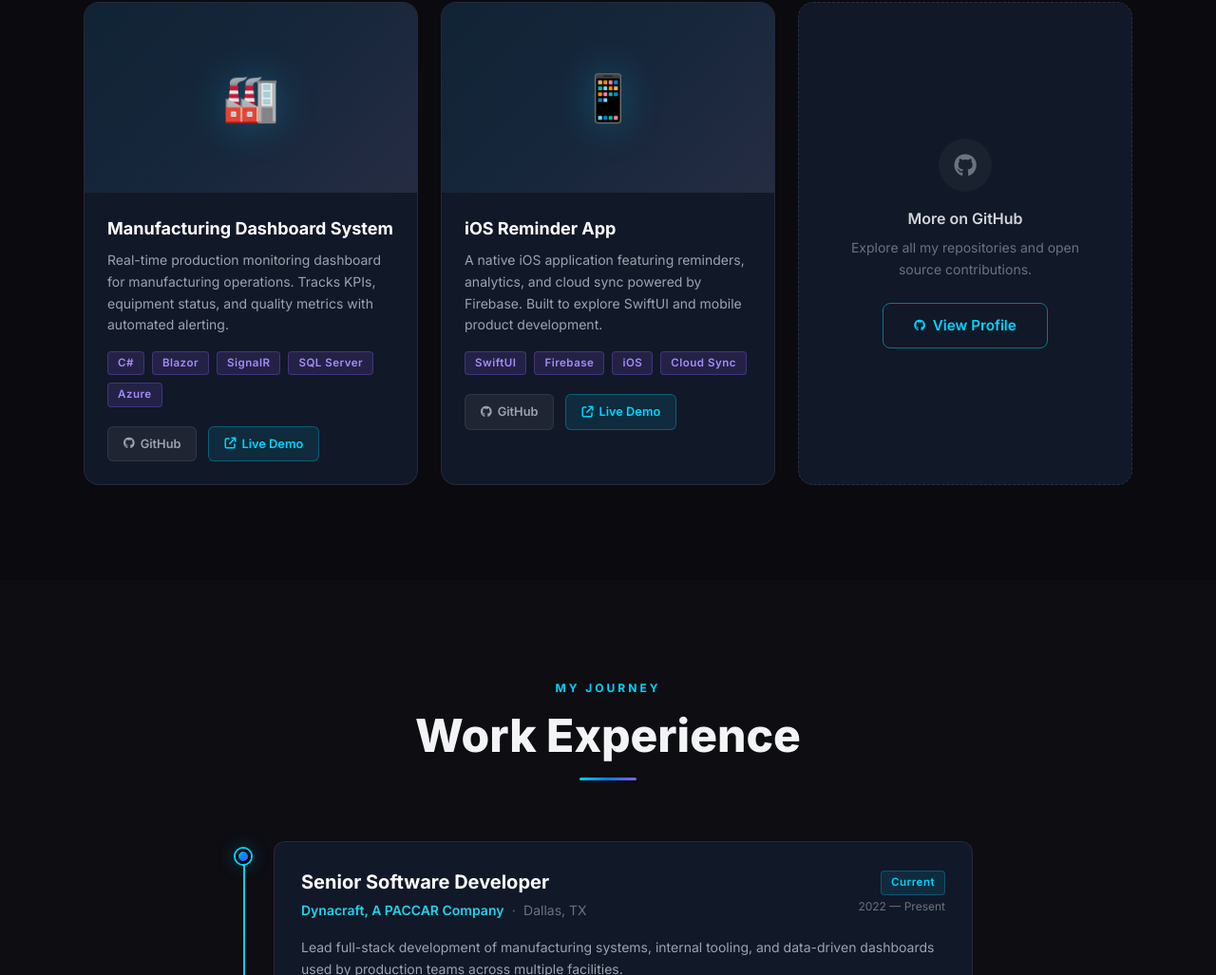
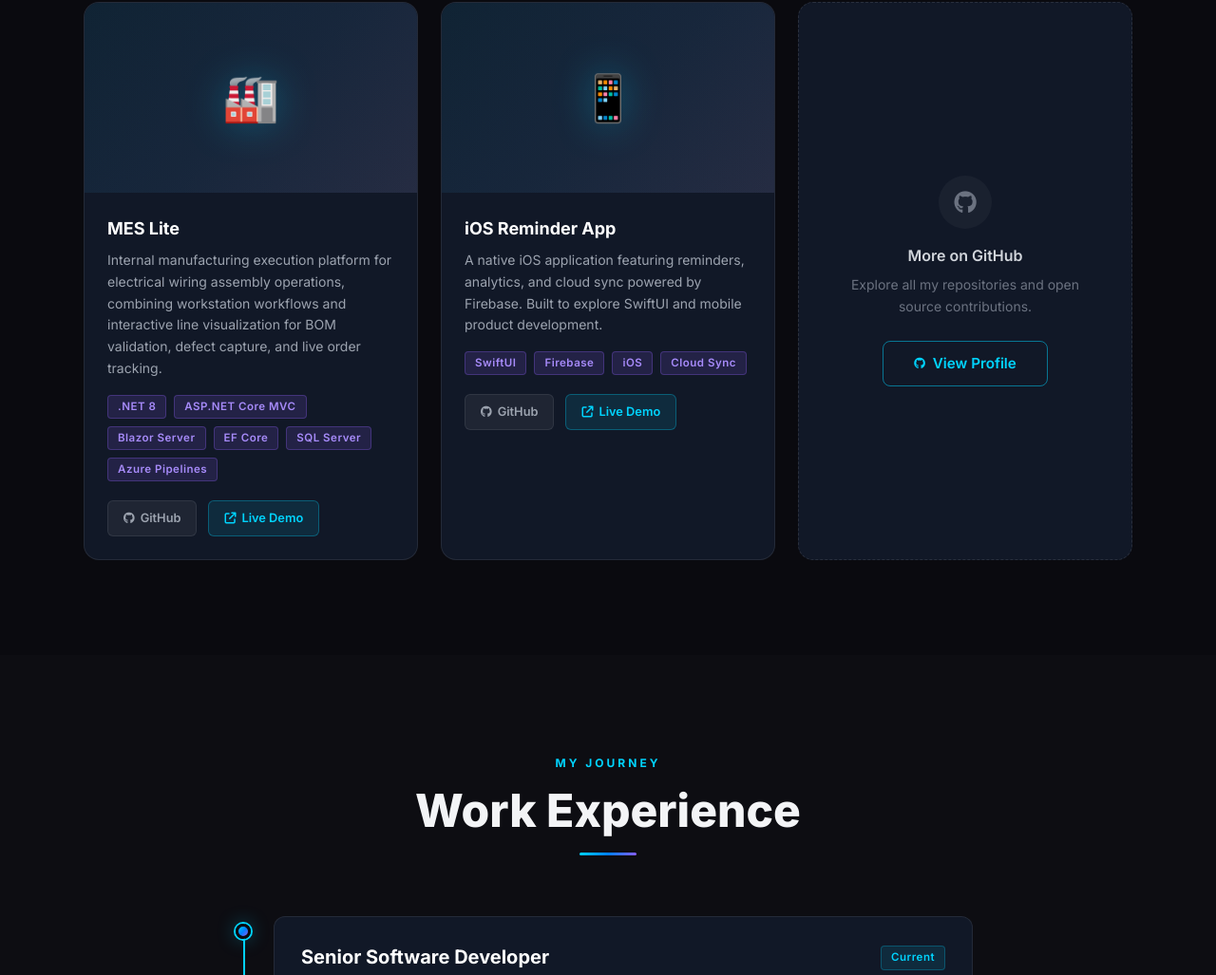
Before and after one commit to RobbyBenipal/RobbyBenipal.github.io, a website: page index.html in a window 1280 px wide. Shown: the part 3930-4957 px from the top of the page at 95% size. Drawn offline with Linux system fonts and the light colour scheme.

Commit message:
feat: update project details for MES Lite, enhancing description and technology stack

```diff
--- a/index.html
+++ b/index.html
@@ -635,22 +635,23 @@
             </div>
           </article>
 
-          <!-- Project 4: Manufacturing Dashboard System -->
-          <article class="project-card fade-in-up delay-100" aria-label="Manufacturing Dashboard System">
+          <!-- Project 4: MES Lite -->
+          <article class="project-card fade-in-up delay-100" aria-label="MES Lite">
             <div class="project-img-placeholder">
               <span class="project-icon text-5xl" aria-hidden="true">🏭</span>
             </div>
             <div class="p-6">
-              <h3 class="text-lg font-bold text-white mb-2">Manufacturing Dashboard System</h3>
+              <h3 class="text-lg font-bold text-white mb-2">MES Lite</h3>
               <p class="text-gray-400 text-sm leading-relaxed mb-4">
-                Real-time production monitoring dashboard for manufacturing operations. Tracks KPIs, equipment status, and quality metrics with automated alerting.
+                Internal manufacturing execution platform for electrical wiring assembly operations, combining workstation workflows and interactive line visualization for BOM validation, defect capture, and live order tracking.
               </p>
               <div class="flex flex-wrap gap-2 mb-5">
-                <span class="tech-tag">C#</span>
-                <span class="tech-tag">Blazor</span>
-                <span class="tech-tag">SignalR</span>
+                <span class="tech-tag">.NET 8</span>
+                <span class="tech-tag">ASP.NET Core MVC</span>
+                <span class="tech-tag">Blazor Server</span>
+                <span class="tech-tag">EF Core</span>
                 <span class="tech-tag">SQL Server</span>
-                <span class="tech-tag">Azure</span>
+                <span class="tech-tag">Azure Pipelines</span>
               </div>
               <div class="flex gap-3">
                 <a href="https://github.com/RobbyBenipal" target="_blank" rel="noopener noreferrer" class="project-link-btn github" aria-label="View source on GitHub">
```
